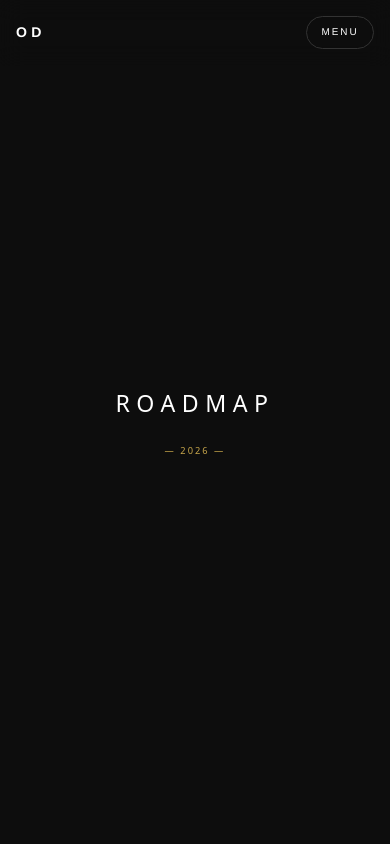
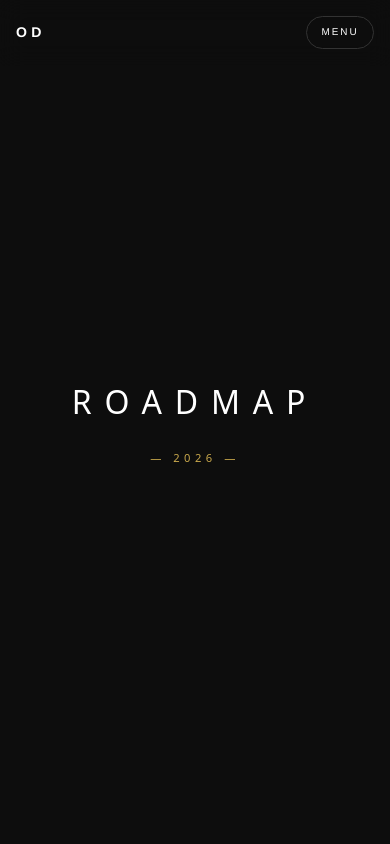
Before and after one commit to OverDrive-Motorsports/OD_Web, a Next.js app in the folder overdrive-website/: page /roadmap in a window 390 px wide. Shown: the top 844 px of the page. Built offline with nearby package versions, Linux system fonts and the light colour scheme.

Commit message:
ref(roadmap): refactored to use the best coding style practice

```diff
--- a/overdrive-website/app/roadmap/page.tsx
+++ b/overdrive-website/app/roadmap/page.tsx
@@ -6,16 +6,18 @@
  ## RoadmapPage - Component for presenting the OverDrive roadmap timeline.
  ##
  */
+import "./roadmap.css"
 
 export default function Roadmap() {
   return (
-        <main className="min-h-screen flex flex-col items-center justify-center gap-6 px-4 sm:px-6 md:px-0">
-            <h1 className="text-center !text-[1.45rem] sm:!text-[1.7rem] md:!text-[2rem] !tracking-[0.28em] sm:!tracking-[0.34em] md:!tracking-[0.4em]" style={{ fontSize: '2rem', letterSpacing: '0.4em' }}>
+    <main className="roadmap-container">
+      <h1 className="roadmap-title">
         ROADMAP
       </h1>
-            <span className="small-text !text-[0.58rem] sm:!text-[0.65rem] md:!text-[0.7rem] !tracking-[0.22em] sm:!tracking-[0.3em] md:!tracking-[0.4em]" style={{ color: 'var(--color-gold)', fontSize: '0.7rem', letterSpacing: '0.4em' }}>
+
+      <span className="roadmap-subtitle small-text">
         — 2026 —
       </span>
     </main>
-    )
+  );
 }
--- /dev/null
+++ b/overdrive-website/app/roadmap/roadmap.css
@@ -0,0 +1,55 @@
+/**
+ ##
+ ## OverDrive 2026
+ ## All Technical rights reserved
+ ##
+ ## roadmap.css - Styles for component for presenting the OverDrive roadmap timeline.
+ ##
+ */
+
+.roadmap-container {
+  min-height: 100vh;
+  display: flex;
+  flex-direction: column;
+  align-items: center;
+  justify-content: center;
+  gap: 1.5rem;
+  padding-left: 1rem;
+  padding-right: 1rem;
+}
+
+.roadmap-title {
+  text-align: center;
+  font-size: 2rem;
+  letter-spacing: 0.4em;
+}
+
+.roadmap-subtitle {
+  font-size: 0.7rem;
+  letter-spacing: 0.4em;
+  color: var(--color-gold);
+}
+
+@media (min-width: 640px) {
+  .roadmap-title {
+    font-size: 1.7rem;
+    letter-spacing: 0.34em;
+  }
+
+  .roadmap-subtitle {
+    font-size: 0.65rem;
+    letter-spacing: 0.3em;
+  }
+}
+
+@media (min-width: 768px) {
+  .roadmap-title {
+    font-size: 2rem;
+    letter-spacing: 0.4em;
+  }
+
+  .roadmap-subtitle {
+    font-size: 0.7rem;
+    letter-spacing: 0.4em;
+  }
+}
```
Lines whose indentation alone changed are shown as unchanged.
